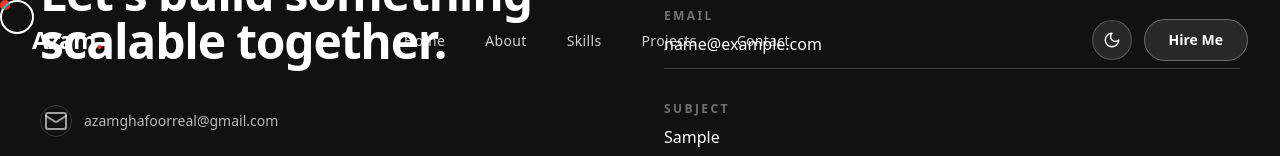
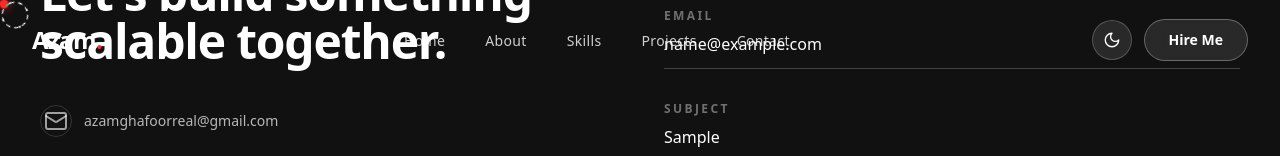
Before and after one commit to azamagr/azamagr.github.io, a React (Vite) app: page / in a window 1280 px wide. Both pictures are taken after typing "Sample", "name@example.com", "Sample", "Sample" into the empty fields and a click on the button "Send Message". Shown: the part 9207-9363 px from the top of the page. Built offline with nearby package versions, Linux system fonts and the light colour scheme.

Commit message:
ai bot corsor

```diff
--- a/src/CustomCursor.jsx
+++ b/src/CustomCursor.jsx
@@ -1,25 +1,28 @@
 import React, { useEffect, useState } from "react";
 import { motion, useMotionValue, useSpring } from "framer-motion";
+import { Bot } from "lucide-react";
 
 /**
  * CustomCursor
  * ---------------------------------------------------------------------------
- * A distinctive "invert" cursor (the Awwwards-style trick): the ring uses
- * `mix-blend-mode: difference`, so it automatically inverts against
- * whatever is behind it — visible and striking on the red Hero, white
- * sections, and the black Footer alike, with zero manual color logic.
+ * An "AI/bot" themed cursor:
  *
- *  - Small solid dot: tracks the raw cursor position instantly.
- *  - Larger blend-mode ring: trails behind with spring physics, and
- *    grows + fills solid on hover over links/buttons.
+ *  - A pulsing glowing red core (like a HUD reticle / active sensor).
+ *  - A dashed ring around it that continuously rotates slowly — a subtle
+ *    "scanning" motion, giving it a tech/AI feel even at rest.
+ *  - On hovering any link/button, the ring spins up fast, expands, and
+ *    a small robot icon fades in at the center — like the cursor
+ *    "engages" when it detects something interactive.
+ *  - Uses `mix-blend-mode: difference` on the ring so it stays visible
+ *    against any background (red hero, white sections, black footer)
+ *    without any manual color logic.
  *
  * Usage — mount ONCE near the root of your app:
  *   <CustomCursor />
  *
- * Note: the cursor UI only renders at sm breakpoint (640px) and above,
- * and is skipped entirely on touch devices — so it won't interfere with
- * mobile or a narrow resized browser window. If you're testing and don't
- * see it, make sure your window/viewport is wider than 640px.
+ * Note: only renders at sm breakpoint (640px) and above, and is skipped
+ * on touch devices. Move the mouse after load — it only appears once
+ * the cursor actually moves.
  */
 
 export default function CustomCursor() {
@@ -65,8 +68,6 @@ export default function CustomCursor() {
         });
     };
 
-    // Re-scan periodically for newly-mounted links/buttons (e.g. after the
-    // preloader unmounts and reveals the rest of the page)
     let cleanupHover = attachHoverListeners();
     const rescan = setInterval(() => {
       cleanupHover();
@@ -91,28 +92,73 @@ export default function CustomCursor() {
         visible ? "opacity-100" : "opacity-0"
       }`}
     >
-      {/* Small solid red dot — tracks instantly, sits above the ring */}
+      {/* Glowing pulsing core — the "sensor" */}
       <motion.div
         style={{ translateX: x, translateY: y }}
-        className="absolute left-0 top-0 h-2.5 w-2.5 -translate-x-1/2 -translate-y-1/2 rounded-full bg-[#ff2a2a]"
+        animate={{
+          scale: hovering ? [1, 0.7, 1] : [1, 1.3, 1],
+          boxShadow: hovering
+            ? "0 0 0px rgba(255,42,42,0)"
+            : [
+                "0 0 6px rgba(255,42,42,0.9)",
+                "0 0 14px rgba(255,42,42,0.6)",
+                "0 0 6px rgba(255,42,42,0.9)",
+              ],
+        }}
+        transition={{ duration: 1.4, repeat: Infinity, ease: "easeInOut" }}
+        className="absolute left-0 top-0 h-2 w-2 -translate-x-1/2 -translate-y-1/2 rounded-full bg-[#ff2a2a]"
       />
 
-      {/* Blend-mode ring: inverts against whatever is underneath it,
-          so it's always visible — red hero, white sections, black footer */}
-      <motion.div
+      {/* Dashed scanning ring — rotates slowly at rest, spins up + expands
+          on hover, using mix-blend-mode so it's visible on any background */}
+      <motion.svg
         style={{
           translateX: ringX,
           translateY: ringY,
           mixBlendMode: "difference",
         }}
         animate={{
-          width: hovering ? 64 : 34,
-          height: hovering ? 64 : 34,
-          backgroundColor: hovering ? "#ffffff" : "rgba(255,255,255,0)",
+          rotate: 360,
+          width: hovering ? 56 : 30,
+          height: hovering ? 56 : 30,
         }}
-        transition={{ duration: 0.25, ease: "easeOut" }}
-        className="absolute left-0 top-0 -translate-x-1/2 -translate-y-1/2 rounded-full border-2 border-white"
-      />
+        transition={{
+          rotate: {
+            duration: hovering ? 1.2 : 6,
+            repeat: Infinity,
+            ease: "linear",
+          },
+          width: { duration: 0.3, ease: "easeOut" },
+          height: { duration: 0.3, ease: "easeOut" },
+        }}
+        viewBox="0 0 40 40"
+        className="absolute left-0 top-0 -translate-x-1/2 -translate-y-1/2"
+      >
+        <circle
+          cx="20"
+          cy="20"
+          r="17"
+          fill="none"
+          stroke="white"
+          strokeWidth="1.5"
+          strokeDasharray="6 5"
+        />
+        {/* Small tick marks, like a targeting reticle */}
+        <circle cx="20" cy="3" r="1.4" fill="white" />
+        <circle cx="20" cy="37" r="1.4" fill="white" />
+        <circle cx="3" cy="20" r="1.4" fill="white" />
+        <circle cx="37" cy="20" r="1.4" fill="white" />
+      </motion.svg>
+
+      {/* Bot icon — fades in at the center when "engaged" (hovering) */}
+      <motion.div
+        style={{ translateX: ringX, translateY: ringY }}
+        animate={{ opacity: hovering ? 1 : 0, scale: hovering ? 1 : 0.4 }}
+        transition={{ duration: 0.2, ease: "easeOut" }}
+        className="absolute left-0 top-0 -translate-x-1/2 -translate-y-1/2 text-[#ff2a2a]"
+      >
+        <Bot className="h-5 w-5" strokeWidth={2} />
+      </motion.div>
     </div>
   );
 }
```
